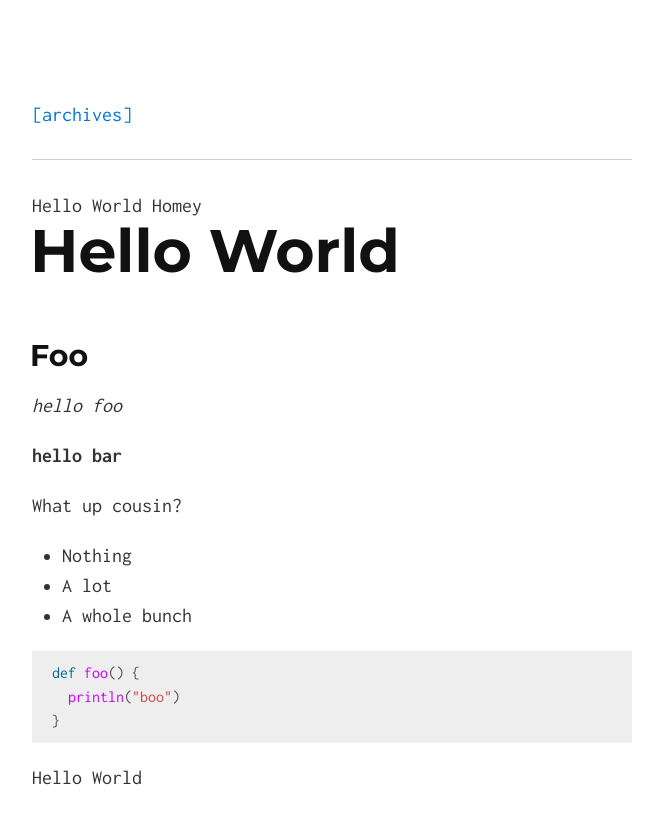
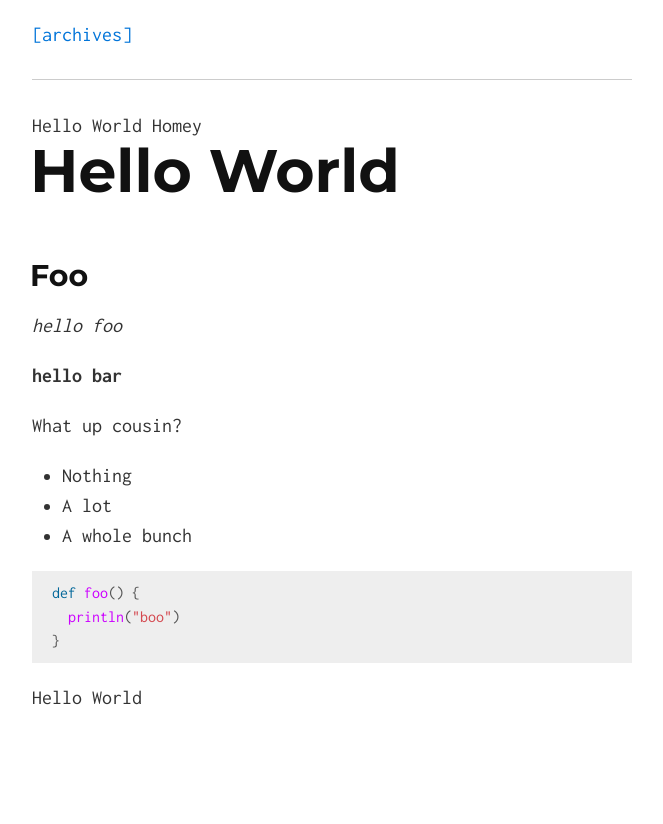
Before and after one commit to kklipsch/kklipsch.github.io, a Jekyll site: the page built from index.html, in a window 1280 px wide. Shown: the top 824 px of the page, without its empty margins (308-971 px from the left). Built offline with Jekyll 4.4.1, drawn with Linux system fonts in a browser that asks for light colours; Markdown is read by kramdown in place of the engine named in the settings.

Commit message:
adjust top margin

```diff
--- a/css/solo.css
+++ b/css/solo.css
@@ -18,7 +18,7 @@ body {
 
 @media (min-width: 30rem) {
   body {
-    margin-top: 5rem;
+    margin-top: 1rem;
   }
 }
 
```
